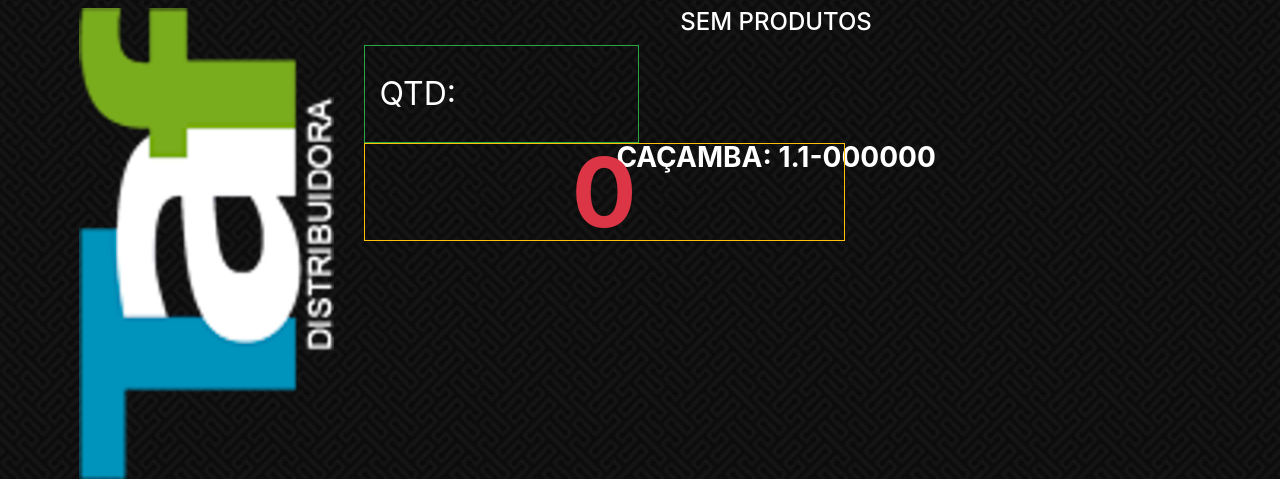
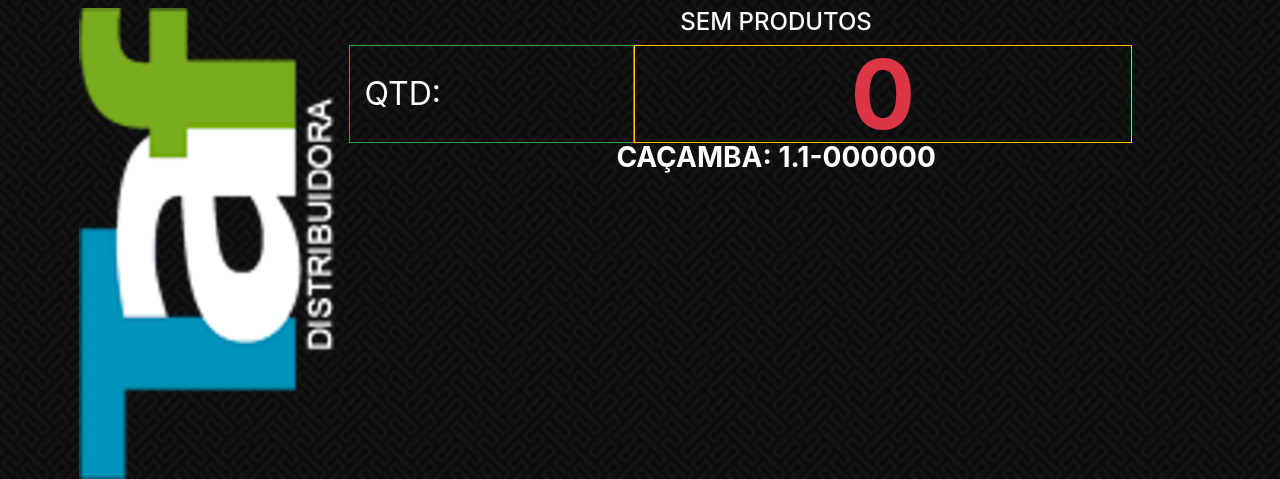
Before and after one commit to AlcindoSchleder/taf-car, a Django app: page /display/ in a window 1280 px wide. Shown: the part 97-576 px from the top of the page. Run offline with Django 3.2, Linux system fonts and the light colour scheme; parts of the project's set-up code (start-up, migrations or seed data) failed here and were passed over; some libraries are stand-ins or nearby versions.

Commit message:
ajustes da tela do display

```diff
--- a/static/display/css/style.css
+++ b/static/display/css/style.css
@@ -105,12 +105,10 @@ header .sub-title {
 /* Images Boxes */
 /* Text Boxes */
 .control-qtd {
-    display: inline-block;
     height: 6rem;
     vertical-align: middle;
     line-height: 6rem;
     text-align: center;
-    width: 100%;
 }
 .control-qtd .label-qtd {
     font-size: 2rem;
```
